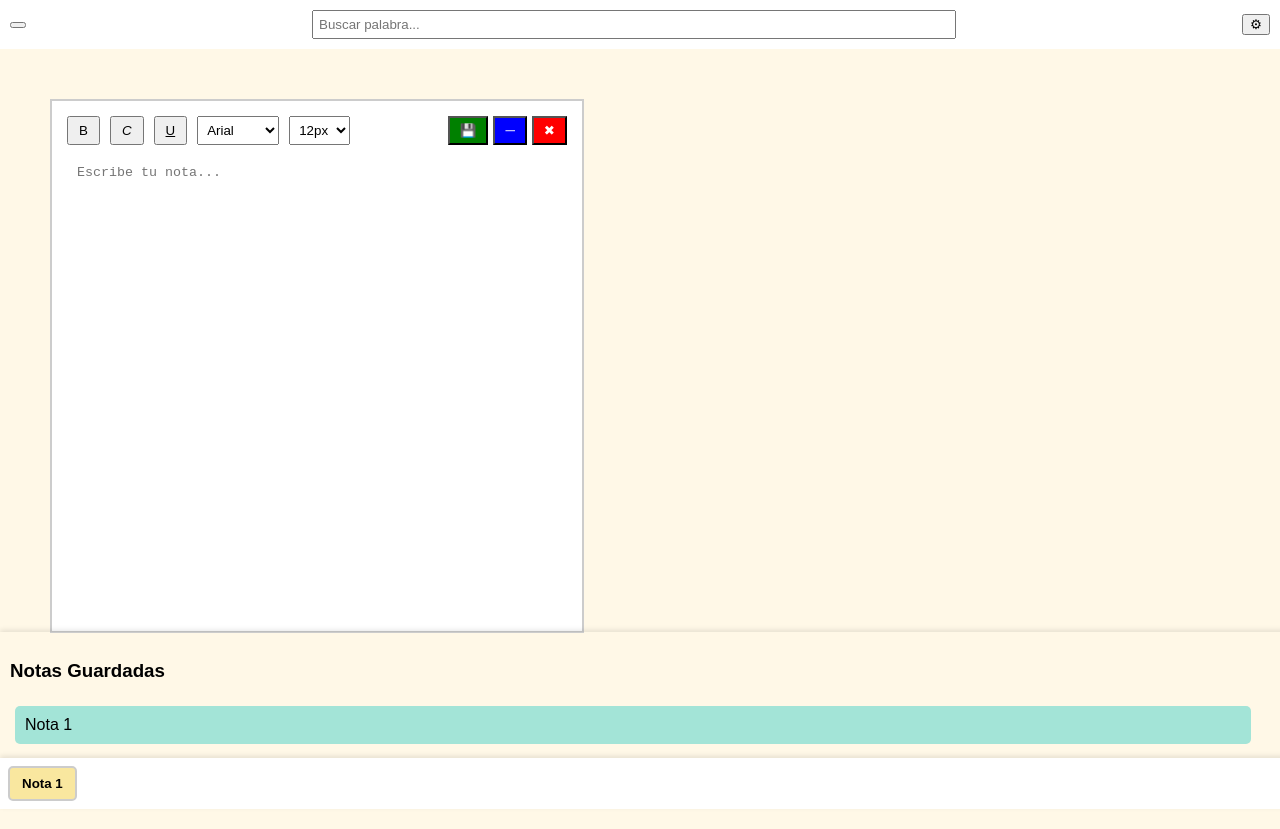
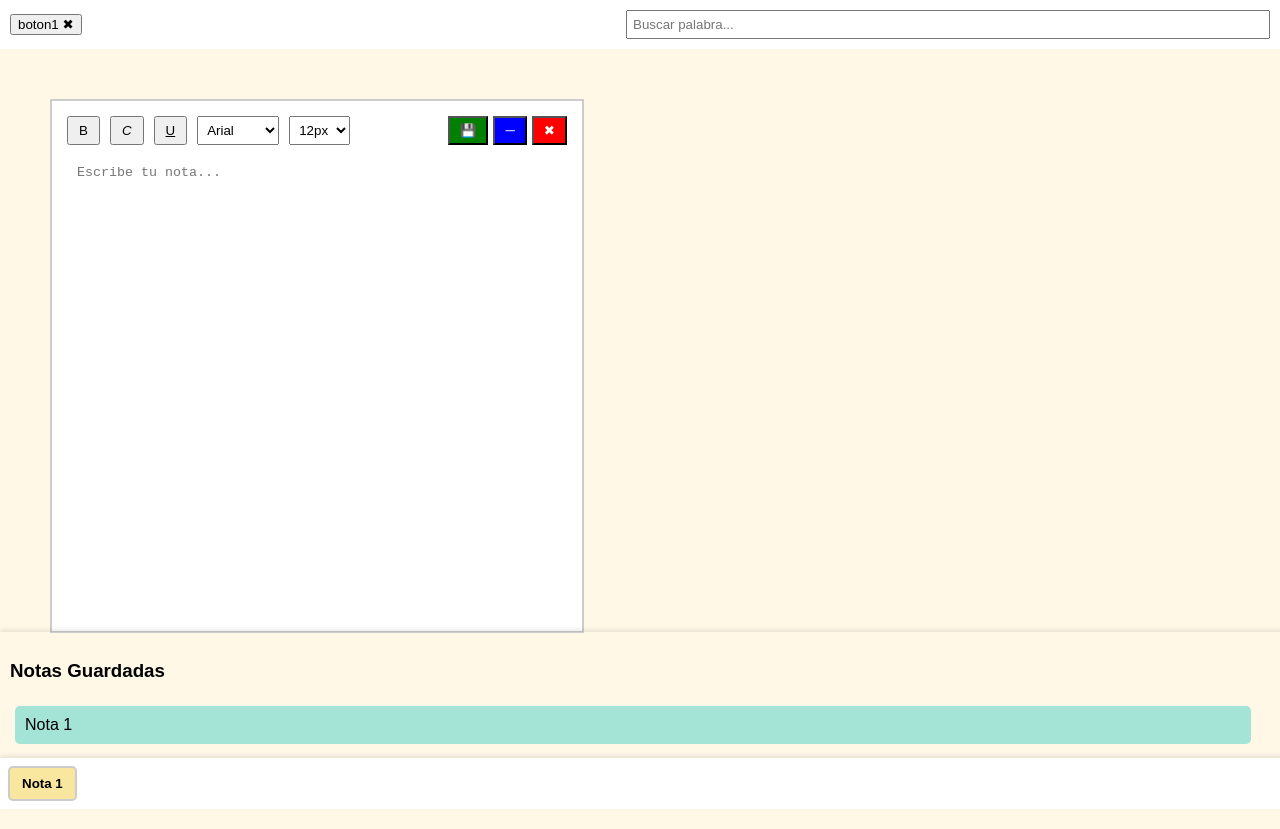
Before and after one commit to detody/Notas-Stars-, a plain HTML site: page index.html in a window 1280 px wide. Drawn offline with Linux system fonts and the light colour scheme.

Commit message:
adacte un boton para notas nuevas

```diff
--- a/index.html
+++ b/index.html
@@ -10,9 +10,8 @@
 <body>
   <!-- Barra Superior -->
   <header class="top-bar">
-    <button class="add-btn"></button>
+    <button class="btn-1">boton1 &#10006;</button>
     <input type="text" placeholder="Buscar palabra..." class="search-box">
-    <button class="config-btn">&#9881;</button>
   </header>
 
   <!-- Panel principal -->
--- a/styles.css
+++ b/styles.css
@@ -6,6 +6,10 @@ body {
   font-family: Arial, sans-serif;
   overflow: hidden;
   position: relative;
+}
+
+.btn-1 {
+  display: block;
 }
 
 /* Top Bar */
@@ -22,12 +26,6 @@ body {
   border: none;
   font-size: 28px;
   cursor: pointer;
-}
-
-/* Change menu button to plus sign */
-.menu-btn::before {
-  content: '+';
-  font-weight: bold;
 }
 
 .search-box {
```
